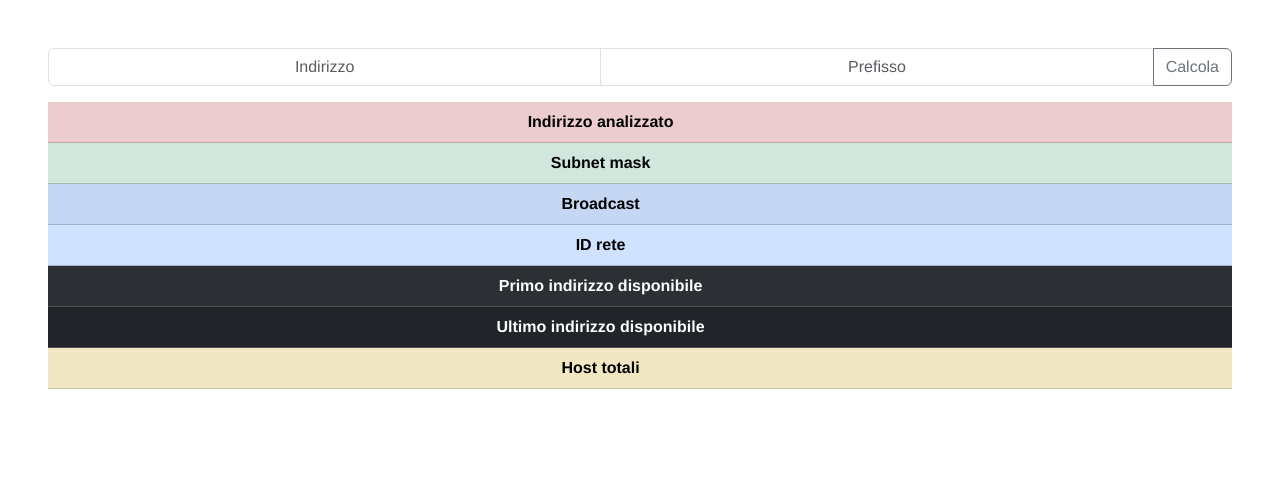
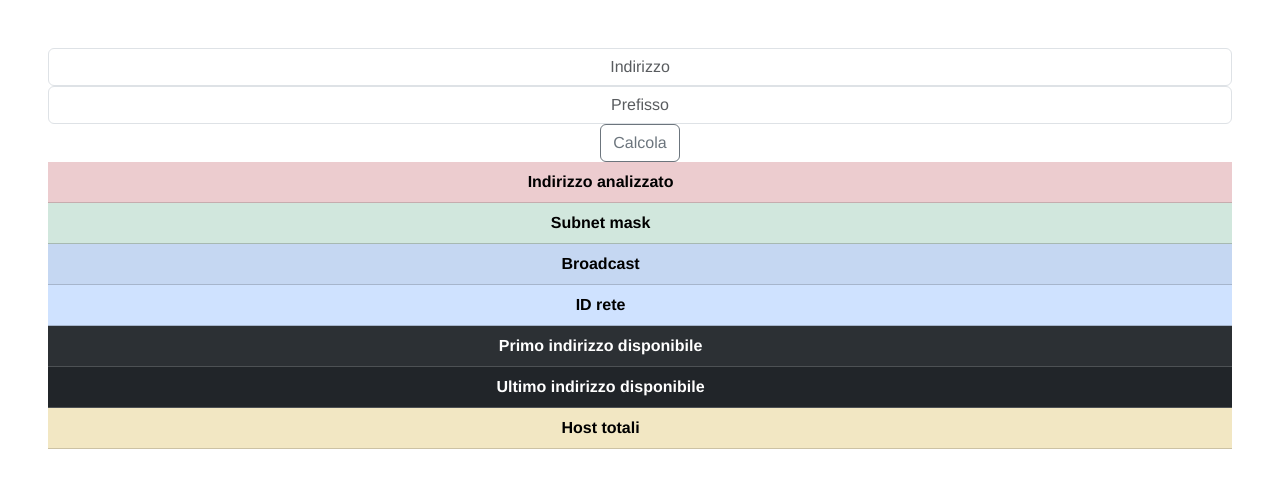
Before and after one commit to leonardopellizzon/Calc-Ip, a Vue app: page / in a window 1280 px wide. Shown: the top 488 px of the page. Built offline with nearby package versions, Linux system fonts and the light colour scheme.

Commit message:
Update App.vue

```diff
--- a/src/App.vue
+++ b/src/App.vue
@@ -1,6 +1,5 @@
 <template>
   <div class="m-5">
-  <div class="input-group mb-3">
     <input
       type="text"
       class="form-control text-center"
@@ -18,7 +17,6 @@
     <button class="btn btn-outline-secondary" type="button" id="button-addon2" @click="richiedi(indirizzo,prefisso)">
       Calcola
     </button>
-  </div>
   <div class="table-responsive-xl  rounded">
     <table class="table table-dark table-striped">
       <tbody>
```
